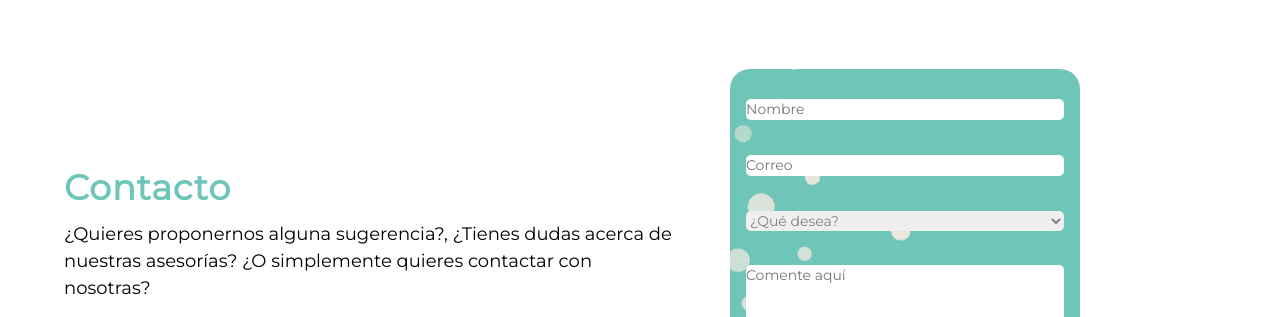
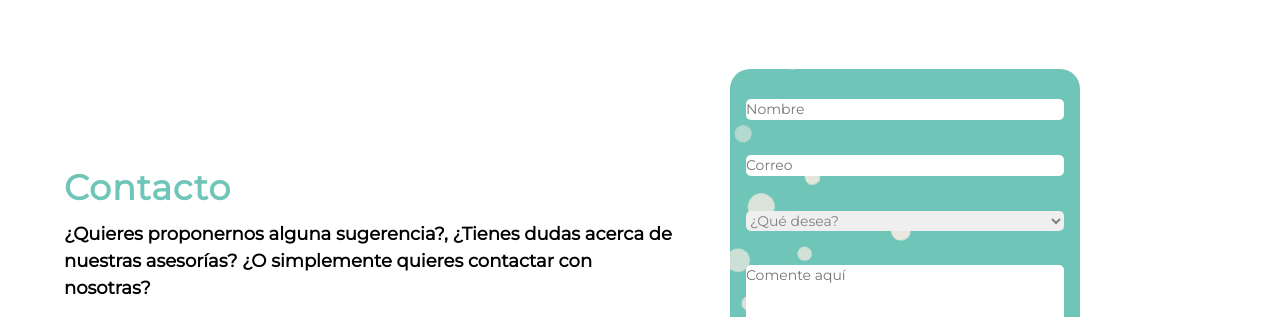
Before and after one commit to GisselleLaPorta/mi_repositorio, a website: page contacto.html in a window 1280 px wide. Shown: the part 159-476 px from the top of the page. Drawn offline with nearby package versions, Linux system fonts and the light colour scheme.

Commit message:
actualización estructura

```diff
--- a/contacto.html
+++ b/contacto.html
@@ -57,7 +57,7 @@
         <div class="contacto my-4 ms-3">
             <div>
                 <h1 class="title my-1 ms-5 fw-bold">Contacto</h1>
-                <p class="pt-2 px-5 pb-1">¿Quieres proponernos alguna sugerencia?, ¿Tienes dudas acerca de nuestras asesorías? ¿O simplemente quieres contactar con nosotras?
+                <p class="pt-2 px-5 pb-1 fw-bold">¿Quieres proponernos alguna sugerencia?, ¿Tienes dudas acerca de nuestras asesorías? ¿O simplemente quieres contactar con nosotras?
                 </p>
                 <p class="pt-2 px-5 pb-1 fw-bold">Puedes usar el formulario de contacto o escribirnos a través de nuestras redes sociales:</p>
                     <div class="text-muted redesContacto text-center">
```
